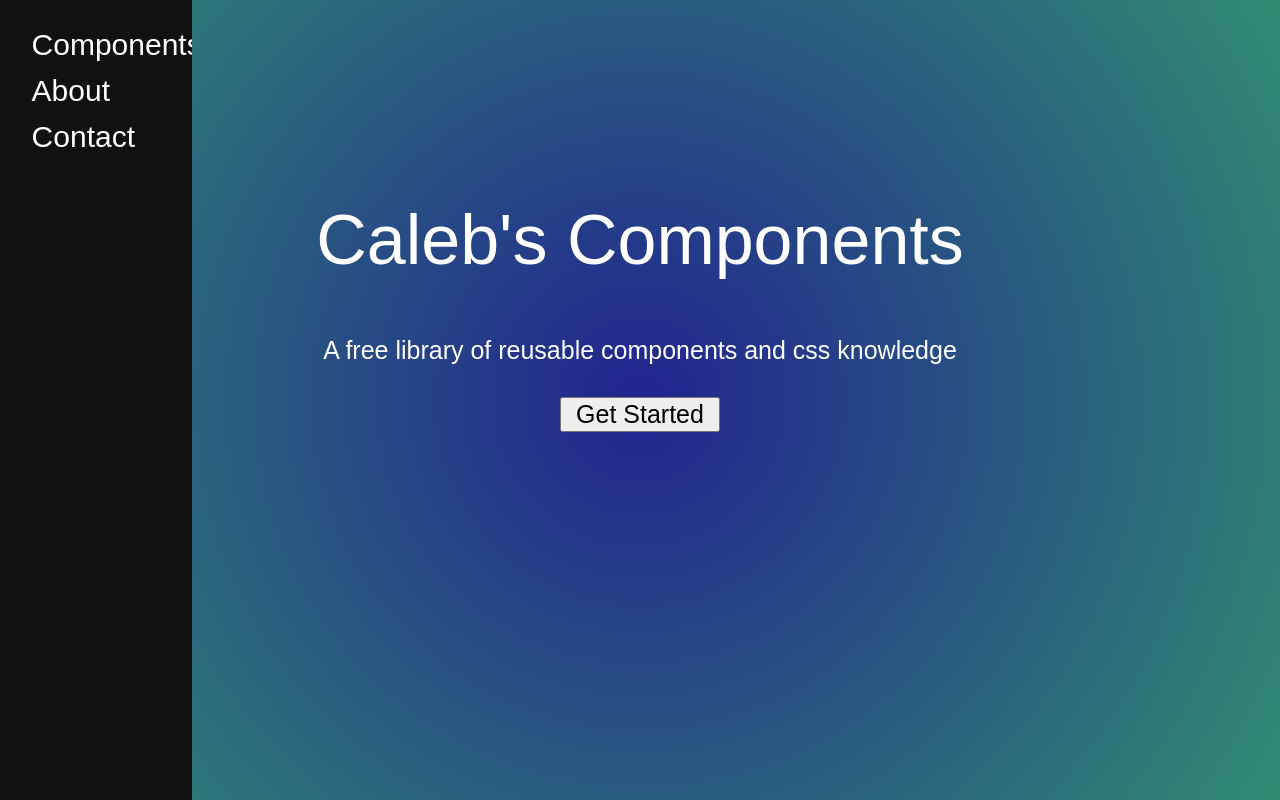
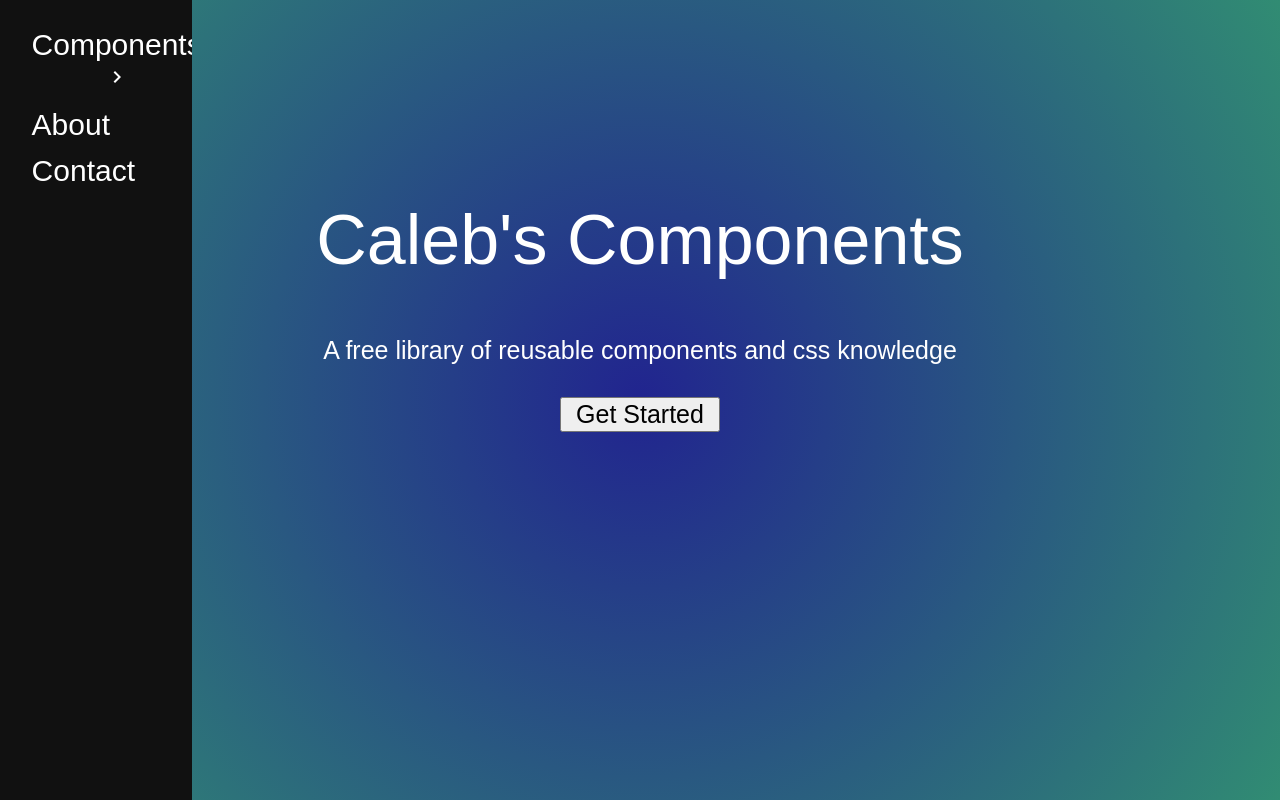
Before and after one commit to calebwelch1/c-c, a Vue app in the folder calebs-components/: page / in a window 1280 px wide. Built offline with nearby package versions, Linux system fonts and the light colour scheme; a web font is replaced by a local one.

Commit message:
collapsing navbar, icons

```diff
--- a/calebs-components/src/App.vue
+++ b/calebs-components/src/App.vue
@@ -3,6 +3,8 @@ import { nextTick } from 'vue'
 import { RouterLink, RouterView } from 'vue-router'
 import useBreakpoints from '@/util/breakPoints.js'
 import navIcon from '@/assets/icons/list_white.svg'
+import chevronDown from '@/assets/icons/chevron_down_white.svg'
+import chevronRight from '@/assets/icons/chevron_right_white.svg'
 
 export default {
   name: 'App',
@@ -13,6 +15,9 @@ export default {
   methods: {
     routeComponentView(){
       this.$router.push('components');
+    },
+    toggleShowComponents(){
+      this.showComponents = !this.showComponents;
     },
     routeAboutView(){
       this.$router.push('about');
@@ -37,6 +42,9 @@ export default {
   data() {
     return {
       navIcon,
+      chevronDown,
+      chevronRight,
+      showComponents: false,
     }
   },
 }
@@ -45,7 +53,18 @@ export default {
 <template>
 <div class="sidenav">
   <img class="nav-icon" @click="showNavButtons" style='color: #fff; height: 5rem; width: 3rem; margin-left: auto; margin-right: 2rem;' :src="navIcon"/>
-  <button class="nav-button" @click="routeComponentView">Components</button>
+  <button class="nav-button" @click="toggleShowComponents">
+    Components
+    <img v-if="!showComponents" :src="chevronRight" style="width: 3rem; height: 1.5rem;"/>
+    <img v-if="showComponents" :src="chevronDown" style="width: 3rem; height: 1.5rem;"/>
+  </button>
+    <transition name="rise">
+    <div v-if="showComponents" class="brand-background" style="width: 100%;">
+      <button class="nav-button-secondary">
+      Buttons
+      </button>
+    </div>
+    </transition>
   <button class="nav-button" @click="routeAboutView">About</button>
   <button class="nav-button" @click="routeContactView">Contact</button>
 </div>
@@ -89,6 +108,11 @@ body{
 .display-none {
   display: none;
 }
+
+.brand-background {
+  background: radial-gradient(circle, rgba(33,36,143,1) 0%, rgba(49,140,115,1) 100%);
+}
+
 // nav
 .sidenav {
   height: 100%;
@@ -104,6 +128,18 @@ body{
 
 .nav-button {
   font-size: 30px;
+  background: transparent;
+  border: none;
+  color: #fff;
+  padding-top: 1vh;
+  padding-bottom: 0.5vh;
+  margin-left: 2vw;
+  display: block;
+  font-weight: 500;
+}
+
+.nav-button-secondary {
+  font-size: 25px;
   background: transparent;
   border: none;
   color: #fff;
@@ -131,5 +167,26 @@ body{
     display: block;
   }
 }
+// transitions
+.v-enter-active,
+.v-leave-active {
+  transition: opacity 0.5s ease;
+}
 
+.v-enter-from,
+.v-leave-to {
+  opacity: 0;
+}
+
+.rise-enter-active {
+  transition: all .5s ease;
+}
+.rise-leave-active {
+  transition: all .5s ease;
+}
+.rise-enter-from, .rise-leave-to
+/* .slide-fade-leave-active below version 2.1.8 */ {
+  transform: translateY(-10px);
+  opacity: 0;
+}
 </style>
```
Also changed, not shown: calebs-components/src/assets/icons/chevron_down_white.svg (added), calebs-components/src/assets/icons/chevron_right_white.svg (added).
